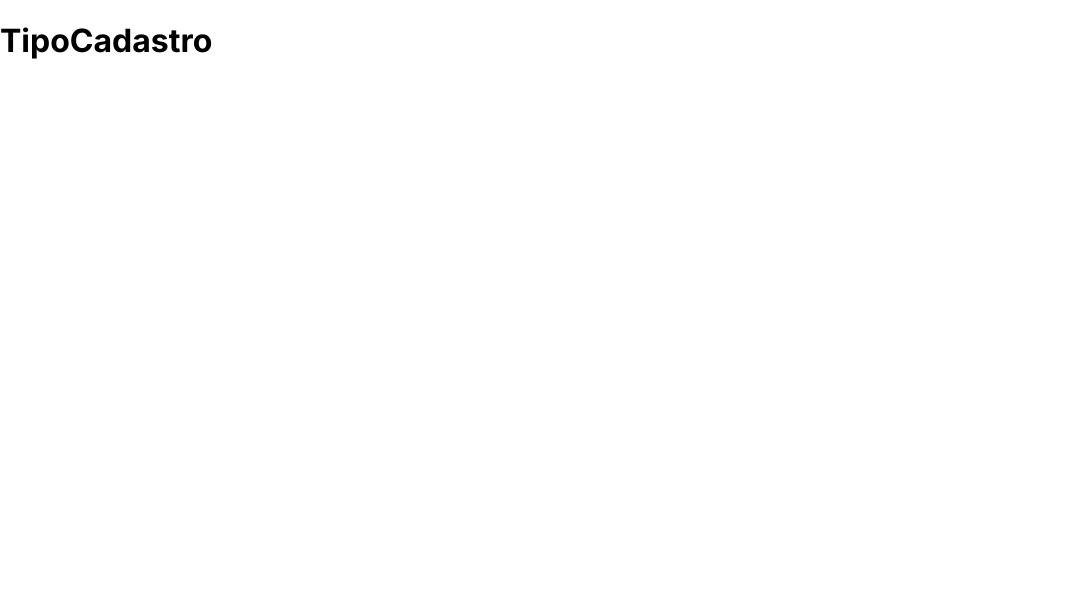
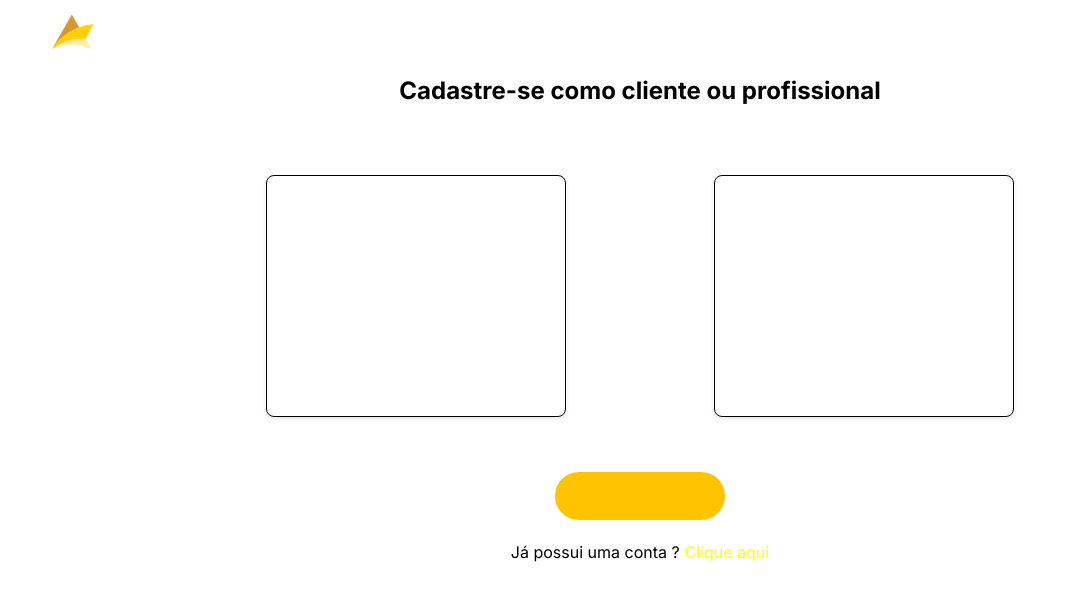
Before and after one commit to Lisa-a-c/AutonomUS, a React (Vite) app in the folder web/: page /tipocadastro in a window 1280 px wide. Shown: the top 600 px of the page, without its empty margins (0-1076 px from the left). Built offline with nearby package versions, Linux system fonts and the light colour scheme.

Commit message:
atualizacaopagtipocadastro

```diff
--- /dev/null
+++ b/web/src/components/Card/card.jsx
@@ -0,0 +1,14 @@
+import React from "react"
+import { card } from "./card.module.css"
+function Card() {
+    return (
+        <>
+
+            <div className={card}></div>
+
+        </>
+    )
+
+
+}
+export default Card
--- /dev/null
+++ b/web/src/components/Card/card.module.css
@@ -0,0 +1,9 @@
+    .card {
+        position: relative;
+        width: 300px;
+        padding-top: 15rem;
+        border: 1px solid black;
+        border-radius: 8px;
+        font-family: sans-serif;
+        box-shadow: 0 2px 4px rgba(0, 0, 0, 0.1);
+    }
--- /dev/null
+++ b/web/src/components/headerdois/HeaderDois.module.css
@@ -0,0 +1,24 @@
+.header {
+    width: 100%;
+    display: flex;
+    align-items: center;
+    justify-content: space-between;
+    font-size: 1.0rem;
+    font-family:'Segoe UI', Tahoma, Geneva, Verdana, sans-serif;
+    padding: 0 3rem;
+    flex-direction: row;
+}
+.caixa1 {
+    width: 100%;
+    flex: 50%;
+
+}
+.caixa2 {
+    width: 100%;
+    flex: 50%;
+
+}
+.logo {
+    margin-top: 0.7rem;
+    width: 3rem;
+}
--- /dev/null
+++ b/web/src/components/headerdois/headerdois.jsx
@@ -0,0 +1,26 @@
+import { header, caixa1, caixa2, logo } from "./HeaderDois.module.css"
+
+
+function HeaderDois() {
+    return (
+        <header className={header}>
+
+            <div className={caixa1}>
+                <img src="/src/assets/Logo.svg" alt="logo" className={logo} />
+            </div>
+
+            <div className={caixa2}></div>
+
+
+        </header>
+
+
+
+
+    )
+
+
+
+}
+
+export default HeaderDois
--- /dev/null
+++ b/web/src/routes/TipoCadastro/TipCadastro.module.css
@@ -0,0 +1,84 @@
+@import url('https://fonts.googleapis.com/css2?family=Inter:ital,opsz,wght@0,14..32,100..900;1,14..32,100..900&family=Montserrat:ital,wght@0,100..900;1,100..900&display=swap');
+
+#root {
+    font-family: "Inter", sans-serif;
+    /*
+  max-width: 1280px;
+  margin: 0 auto;
+  padding: 2rem;
+  text-align: center;
+  */
+}
+
+
+* {
+    box-sizing: border-box;
+}
+
+body {
+    background-color: #ffffff;
+}
+
+.BeforeMain {
+    width: 100%;
+    height: 5rem;
+    display: flex;
+    justify-content: center;
+}
+
+.DivMain {
+    width: 100%;
+    height: 20rem;
+    display: flex;
+    flex-direction: row;
+}
+
+.leftOne {
+    flex: 15%;
+    width: 100%;
+
+}
+
+.leftTwo {
+    flex: 35%;
+    width: 100%;
+    display: flex;
+    align-items: center;
+    justify-content: center;
+}
+
+.rightOne {
+    flex: 35%;
+    width: 100%;
+    display: flex;
+    align-items: center;
+    justify-content: center;
+}
+
+.rightTwo {
+    flex: 15%;
+    width: 100%;
+
+}
+
+.divbotton {
+    width: 100%;
+    height: 5rem;
+    display: flex;
+    align-items: center;
+    justify-content: center;
+}
+
+.divtext {
+    width: 100%;
+    height: 2rem;
+    display: flex;
+    align-items: center;
+    justify-content: center;
+    flex-direction: row;
+}
+
+.Pyellow {
+    color: yellow;
+    margin-left: 0.3rem;
+}
--- a/web/src/routes/TipoCadastro/TipoCadastro.jsx
+++ b/web/src/routes/TipoCadastro/TipoCadastro.jsx
@@ -1,11 +1,39 @@
 import React from "react"
+import styles from "./TipCadastro.module.css";
+import Button from '../../components/Button/Button.jsx'
+import HeaderDois from '../../components/headerdois/headerdois.jsx'
+import Card from '../../components/Card/card.jsx'
+
+
 
 function TipoCadastro() {
 
 
   return (
     <>
-        <h1>TipoCadastro</h1>
+      <HeaderDois />
+      <div className={styles.BeforeMain}>
+        <h2>Cadastre-se como cliente ou profissional</h2>
+      </div>
+      <div className={styles.DivMain}>
+        <div className={styles.leftOne}></div>
+        <div className={styles.leftTwo}>
+          <Card></Card>
+        </div>
+        <div className={styles.rightOne}>
+          <Card></Card>
+        </div>
+        <div className={styles.rightTwo}></div>
+      </div>
+      <div className={styles.divbotton}>
+        <Button></Button>
+      </div>
+      <div className={styles.divtext}>
+        <p>Já possui uma conta ?</p>
+
+        <p className={styles.Pyellow}>Clique aqui</p>
+
+      </div>
     </>
   )
 }
```
Also changed, not shown: web/src/routes/TipoCadastro/TipoCadastro.css (deleted).
